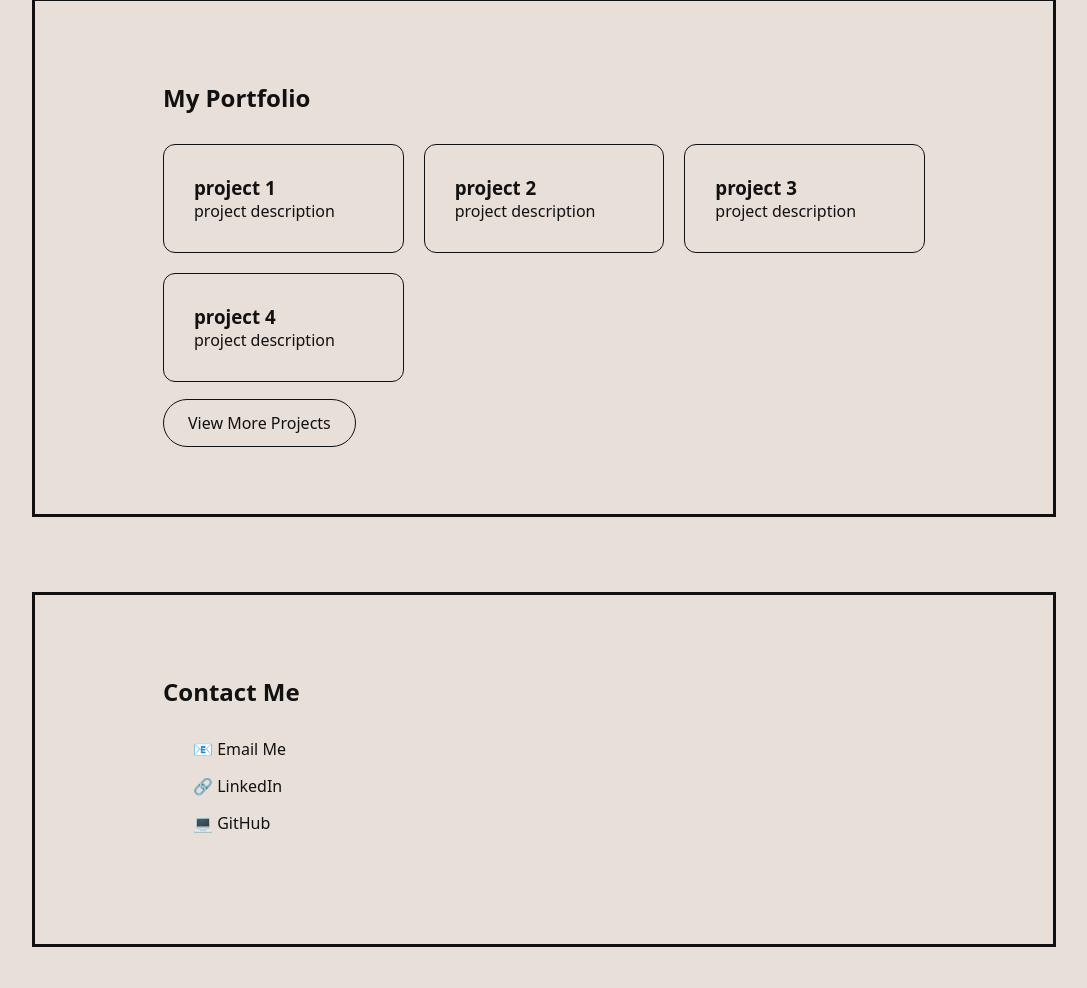
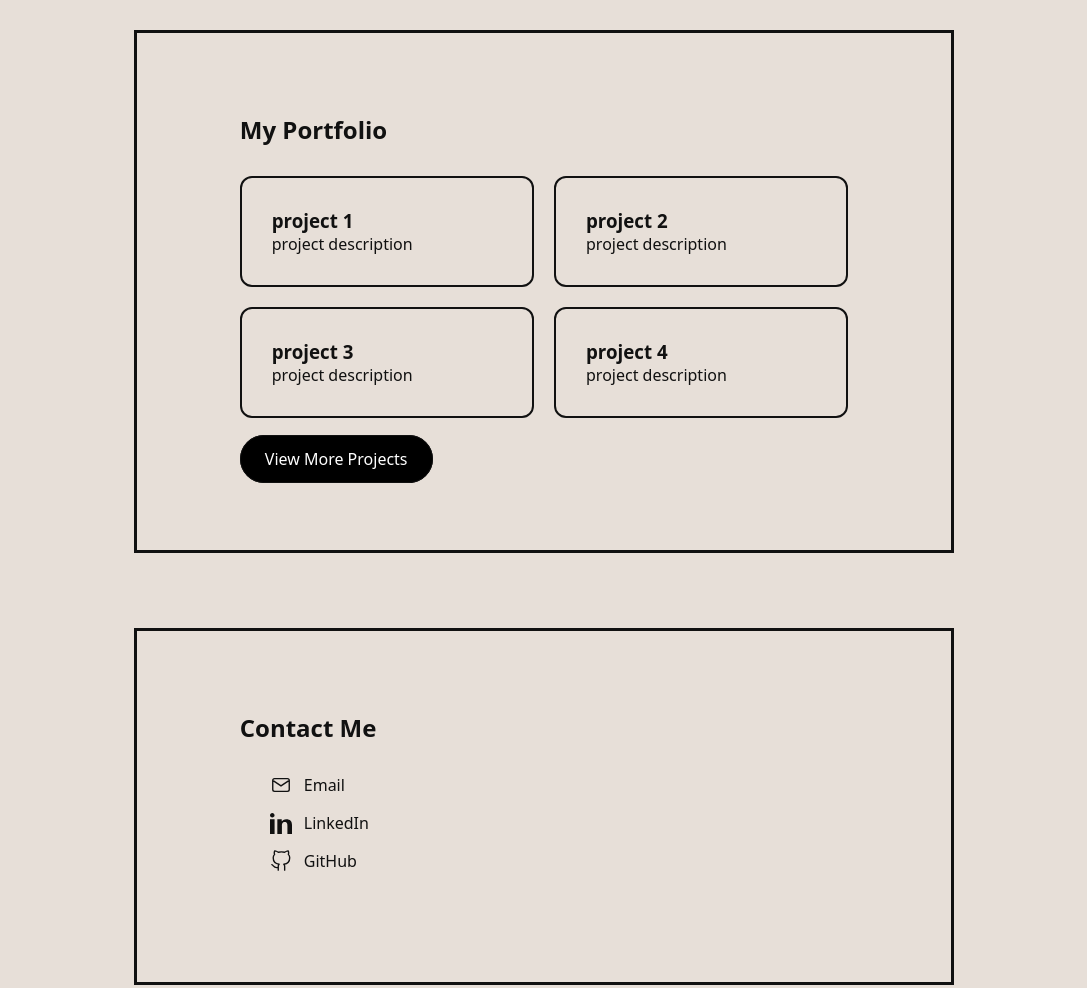
Before and after one commit to captain-07/portfolio-site, a plain HTML site: page index.html in a window 1280 px wide. Shown: the part 950-1938 px from the top of the page, without its empty margins (96-1183 px from the left). Drawn offline with Linux system fonts and the light colour scheme.

Commit message:
version 2

```diff
--- a/index.html
+++ b/index.html
@@ -1,13 +1,12 @@
-<!DOCTYPE html>
+<!doctype html>
 <html lang="en">
   <head>
     <meta charset="UTF-8" />
-  <meta name="viewport" content="width=device-width, initial-scale=1.0"/>
+    <meta name="viewport" content="width=device-width, initial-scale=1.0" />
     <title>Debjyoti Saha | Portfolio</title>
-  <link rel="stylesheet" href="style.css">
+    <link rel="stylesheet" href="style.css" />
   </head>
   <body>
-
     <header class="nav">
       <h2 class="logo">DS</h2>
       <nav>
@@ -24,16 +23,16 @@
         <p>I am a Computer Science Engineer</p>
         <a href="#portfolio" class="btn">View My Work</a>
       </div>
-  <img src="assets/profile.png" alt="profile" class="hero-img">
+      <img src="assets/profile.png" alt="profile" class="hero-img" />
     </section>
 
     <section id="about" class="section boxed">
       <h2>About Me</h2>
       <p>
-    Aspiring software developer focused on backend systems and problem solving.
-    Primarily working with Python, Flask, Git, and DSA.
-    Currently building real-world projects and strengthening CS fundamentals
-    for software development placements.
+        Aspiring software developer focused on backend systems and problem
+        solving. Primarily working with Python, Flask, Git, and DSA. Currently
+        building real-world projects and strengthening CS fundamentals for
+        software development placements.
       </p>
 
       <div class="skills">
@@ -70,22 +69,92 @@
         </div>
       </div>
 
-  <a href="https://github.com/captain-07" target="_blank" class="btn outline">View More Projects</a>
+      <a
+        href="https://github.com/captain-07"
+        target="_blank"
+        class="btn outline"
+        >View More Projects</a
+      >
     </section>
 
     <section id="contact" class="section boxed">
       <h2>Contact Me</h2>
 
       <div class="contact-links">
-    <a href="mailto:dsaha3440@gmail.com">📧 Email Me</a>
-    <a href="https://www.linkedin.com/in/debjyoti-saha-515432247/" target="_blank">🔗 LinkedIn</a>
-    <a href="https://github.com/captain-07" target="_blank">💻 GitHub</a>
+        <a href="mailto:dsaha3440@gmail.com" class="contact-item">
+          <!-- Email -->
+          <svg
+            xmlns="http://www.w3.org/2000/svg"
+            width="22"
+            height="22"
+            fill="none"
+            viewBox="0 0 24 24"
+            stroke="currentColor"
+          >
+            <path
+              stroke-width="1.5"
+              d="M3 7l9 6 9-6M5 5h14a2 2 0 012 2v10a2 2 0 01-2 2H5a2
+              2 0 01-2-2V7a2 2 0 012-2z"
+            />
+          </svg>
+          <span>Email</span>
+        </a>
+
+        <a
+          href="https://www.linkedin.com/in/debjyoti-saha-515432247/"
+          target="_blank"
+          class="contact-item"
+        >
+          <!-- LinkedIn -->
+          <svg
+            xmlns="http://www.w3.org/2000/svg"
+            width="22"
+            height="22"
+            viewBox="0 0 24 24"
+          >
+            <path
+              fill="currentColor"
+              d="M4.98 3.5C4.98 4.88 3.88 6 2.5 6S0 4.88 0 3.5 1.12 1 2.5 1
+              4.98 2.12 4.98 3.5zM0 8h5v16H0zM8 8h4.8v2.2h.1c.7-1.2 2.4-2.4
+              4.9-2.4C22 7.8 24 10 24 14.2V24h-5v-8.6c0-2-.04-4.6-2.8-4.6s-3.2
+              2.2-3.2 4.4V24H8z"
+            />
+          </svg>
+          <span>LinkedIn</span>
+        </a>
+
+        <a
+          href="https://github.com/captain-07"
+          target="_blank"
+          class="contact-item"
+        >
+          <svg
+            xmlns="http://www.w3.org/2000/svg"
+            width="22"
+            height="22"
+            viewBox="0 0 24 24"
+            fill="none"
+            stroke="currentColor"
+            stroke-width="1.5"
+            stroke-linecap="round"
+            stroke-linejoin="round"
+          >
+            <path
+              d="M9 19c-5 1.5-5-2.5-7-3m14 6v-3.87a3.37 3.37 0 00-.94-2.61
+             c3.14-.35 6.44-1.54 6.44-7A5.44 5.44 0 0020 4.77
+             5.07 5.07 0 0019.91 1S18.73.65 16 2.48
+             a13.38 13.38 0 00-7 0C6.27.65 5.09 1 5.09 1
+             A5.07 5.07 0 005 4.77a5.44 5.44 0 00-1.5 3.78
+             c0 5.42 3.3 6.61 6.44 7A3.37 3.37 0 009 18.13V22"
+            />
+          </svg>
+          <span>GitHub</span>
+        </a>
       </div>
     </section>
 
     <footer>
       <p>© 2026 Debjyoti Saha. All rights reserved.</p>
     </footer>
-
   </body>
 </html>
--- a/style.css
+++ b/style.css
@@ -8,14 +8,17 @@
 body {
   background: #e7dfd8;
   color: #111;
+  margin-left: 10%;
+  margin-right: 10%;
 }
 
 /* NAV */
 .nav {
   display: flex;
   justify-content: space-between;
-  padding: 20px 10%;
-  background: #fff;
+  padding-top: 50px;
+  padding-left: 10%;
+  padding-right: 10%;
   border-bottom: 1px solid #ddd;
 }
 
@@ -23,7 +26,7 @@
   margin-left: 20px;
   text-decoration: none;
   color: #111;
-  font-weight: 500;
+  font-weight: 600;
 }
 
 /* SECTIONS */
@@ -70,9 +73,9 @@
 }
 
 .btn.outline {
-  background: transparent;
+  background: black;
   border: 1px solid #111;
-  color: #111;
+  color: #fff;
 }
 
 /* ABOUT */
@@ -100,7 +103,7 @@
 
 .card {
   padding: 30px;
-  border: 1px solid;
+  border: 2px solid;
   border-radius: 12px;
 }
 
@@ -125,3 +128,17 @@
   font-size: 14px;
   color: #555;
 }
+.contact-links {
+  display: flex;
+  flex-direction: column;
+  gap: 16px;
+}
+
+.contact-item {
+  display: flex;
+  align-items: center;
+  gap: 12px;
+  text-decoration: none;
+  color: #111;
+  font-weight: 500;
+}
```
Lines whose indentation alone changed are shown as unchanged.
